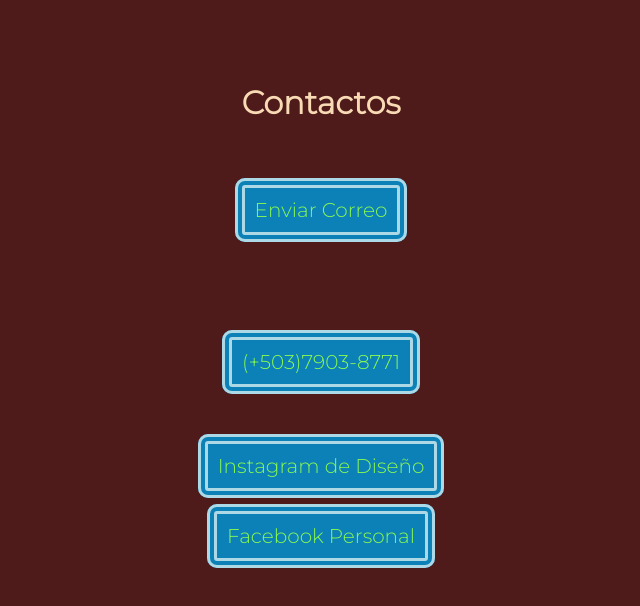
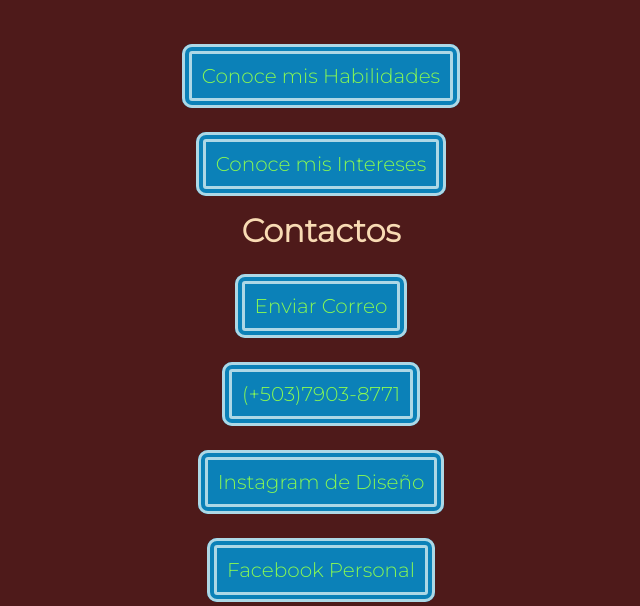
Before and after one commit to Riog09/Periodo2, a plain HTML site: page Intex.html in a window 1280 px wide. Shown: the part 6835-7441 px from the top of the page, without its empty margins (319-959 px from the left). Before the commit the page ends 7403 px from the top, so only its background shows below. Drawn offline with nearby package versions, Linux system fonts and the light colour scheme.

Commit message:
Update Intex.html

```diff
--- a/Intex.html
+++ b/Intex.html
@@ -61,12 +61,15 @@
    <br> <a href="https://riog09.github.io/Periodo2/Habilidades.html">Conoce mis Habilidades</a><p>
    <br> <a href="https://riog09.github.io/Periodo2/Intereses.html">Conoce mis Intereses</a><p>
 <img src="LOGO.png" alt="" width="700" height="700" /><p>
-   <br> <p classs = "fila-habilidades"></p> <h2><subtitle><b>Contactos</b></subtitle></h2><p>
-  <br>  <a href="mailto:jramirez.creations@gmail.com">Enviar Correo</a><p>
-    </br></br>
-   <br> <a href="tel:+50379038771">(+503)7903-8771</a><p>
+   <br><a href="http://www.google.com">Conoce mis Habilidades</a><p>
+        <br><a href="http://www.unasa.edu.sv">Conoce mis Intereses</a><p>
+    <p classs = "fila-habilidades"></p> <h2><subtitle><b>Contactos</b></subtitle></h2><p>
+    <a href="mailto:jramirez.creations@gmail.com">Enviar Correo</a><p>
     </br>
-  <p classs="links"><a href="https://www.instagram.com/jr.des1gn/?hl=es-la">Instagram de Diseño</a></p>
-  <br>  <a href="https://www.facebook.com/profile.php?id=100011202040363">Facebook Personal</a>
+    <a href="tel:+50379038771">(+503)7903-8771</a><p>
+    </br>
+    <a href="https://www.instagram.com/jr.des1gn/?hl=es-la">Instagram de Diseño</a><p>
+   <br> <a href="https://www.facebook.com/profile.php?id=100011202040363">Facebook Personal</a><p>
+
 
 </body>
```
